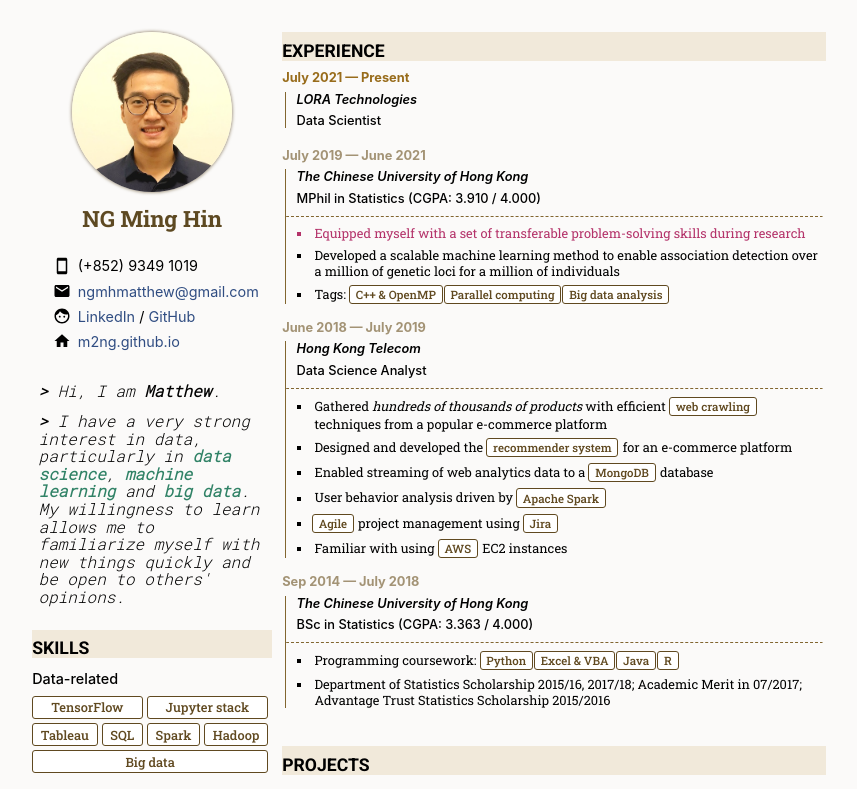
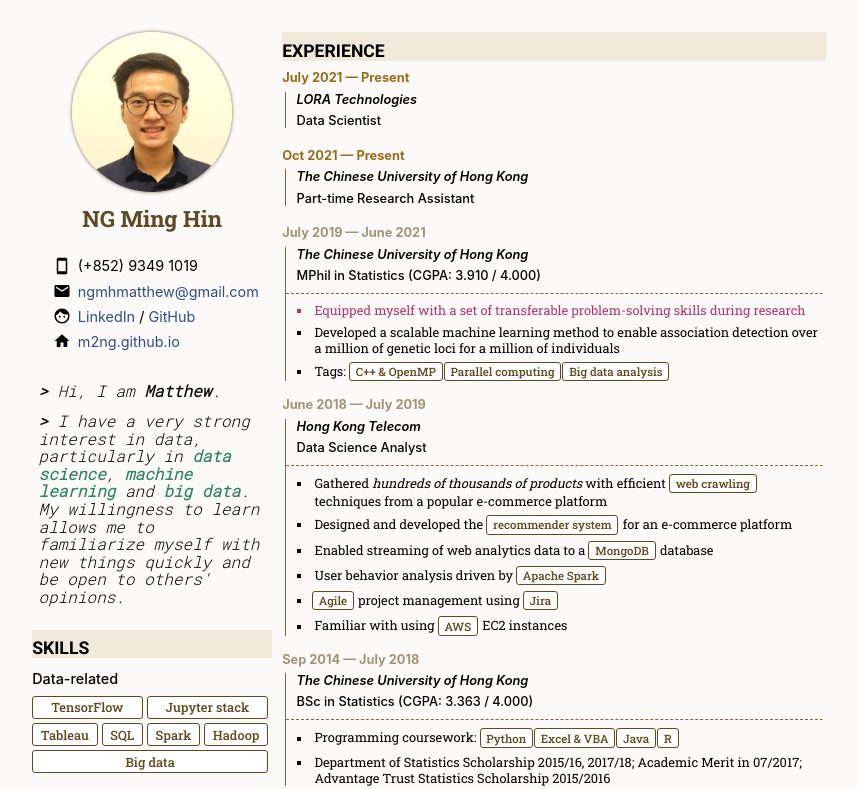
Before and after one commit to m2ng/m2ng.github.io, a React (Create React App) app: page / in a window 1280 px wide. Shown: the top 789 px of the page, without its empty margins (211-1068 px from the left). Built offline with nearby package versions, Linux system fonts and the light colour scheme.

Commit message:
Update experience

```diff
--- a/src/components/Experience.js
+++ b/src/components/Experience.js
@@ -39,6 +39,13 @@ export default function Experience() {
               <div className="history-content">
                   <div className="history-field place">LORA Technologies</div>
                   <div className="history-field title">Data Scientist</div>
+              </div>
+          </div>
+          <div className="history present">
+              <div className="history-time">Oct 2021 &mdash; Present</div>
+              <div className="history-content">
+                  <div className="history-field place">The Chinese University of Hong Kong</div>
+                  <div className="history-field title">Part-time Research Assistant</div>
               </div>
           </div>
           <div className="history">
```
